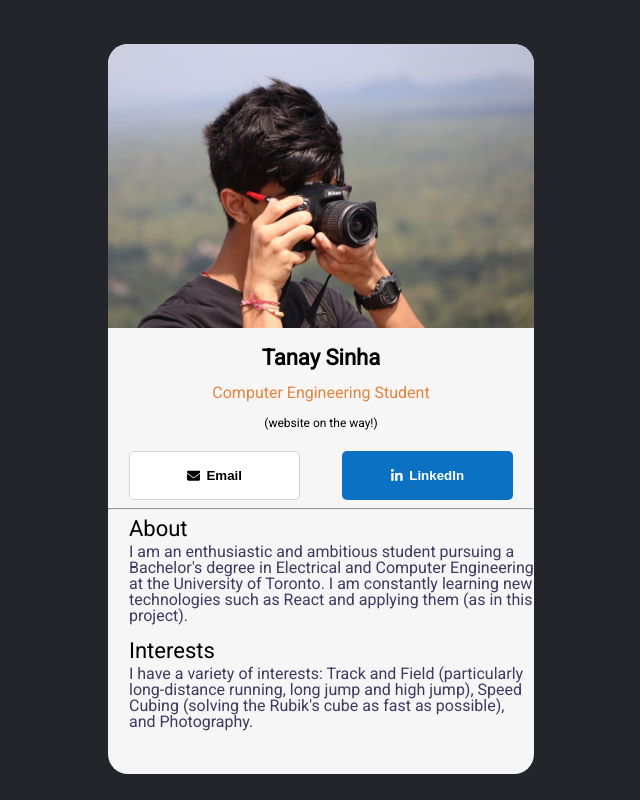
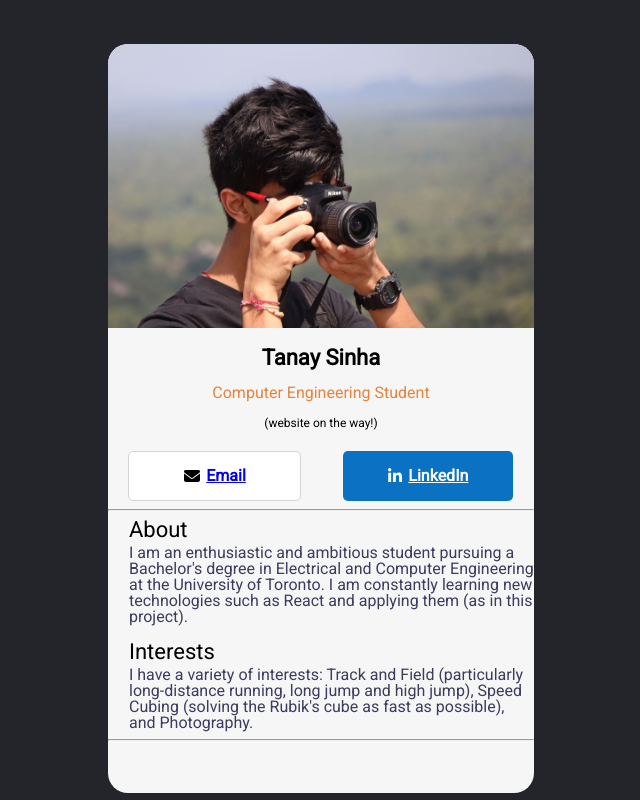
Before and after one commit to TSinha2/digital-card, a React (Vite) app: page / in a window 1280 px wide. Shown: the whole page, without its empty margins (319-959 px from the left). Built offline with nearby package versions, Linux system fonts and the light colour scheme.

Commit message:
App.jsx: Change buttons in links to make them clickabe

```diff
--- a/src/App.jsx
+++ b/src/App.jsx
@@ -13,14 +13,14 @@ function Card()
       <h4 className='student'> Computer Engineering Student </h4>
       <p className='otw'> (website on the way!) </p>
       <div className="general-info--buttons">
-        <button className='white-button'>
+        <a href='mailto:tanay.sinha@mail.utoronto.ca' className='white-button'  >
         <svg xmlns="http://www.w3.org/2000/svg" height="1em" viewBox="0 0 512 512"><path d="M48 64C21.5 64 0 85.5 0 112c0 15.1 7.1 29.3 19.2 38.4L236.8 313.6c11.4 8.5 27 8.5 38.4 0L492.8 150.4c12.1-9.1 19.2-23.3 19.2-38.4c0-26.5-21.5-48-48-48H48zM0 176V384c0 35.3 28.7 64 64 64H448c35.3 0 64-28.7 64-64V176L294.4 339.2c-22.8 17.1-54 17.1-76.8 0L0 176z"/></svg>
            Email
-        </button>
-        <button className='blue-button'>
+        </a>
+        <a href='https://www.linkedin.com/in/tanay-sinha-a632531b1/' className='blue-button'>
         <svg className='linkedin-logo' xmlns="http://www.w3.org/2000/svg" height="1em" viewBox="0 0 448 512"><path d="M100.28 448H7.4V148.9h92.88zM53.79 108.1C24.09 108.1 0 83.5 0 53.8a53.79 53.79 0 0 1 107.58 0c0 29.7-24.1 54.3-53.79 54.3zM447.9 448h-92.68V302.4c0-34.7-.7-79.2-48.29-79.2-48.29 0-55.69 37.7-55.69 76.7V448h-92.78V148.9h89.08v40.8h1.3c12.4-23.5 42.69-48.3 87.88-48.3 94 0 111.28 61.9 111.28 142.3V448z"/></svg>
         LinkedIn
-        </button>
+        </a>
       </div>
       <hr></hr>
     </div>
@@ -46,8 +46,11 @@ function App() {
     <div className='general-info'>
       <Card/>
       <Section title='About' content={articleContent}></Section>
-      <br/>
+      <br></br>
       <Section title='Interests' content={interests}></Section>
+       <div>
+         <hr/>
+       </div>
     </div>
   )
 }
```
